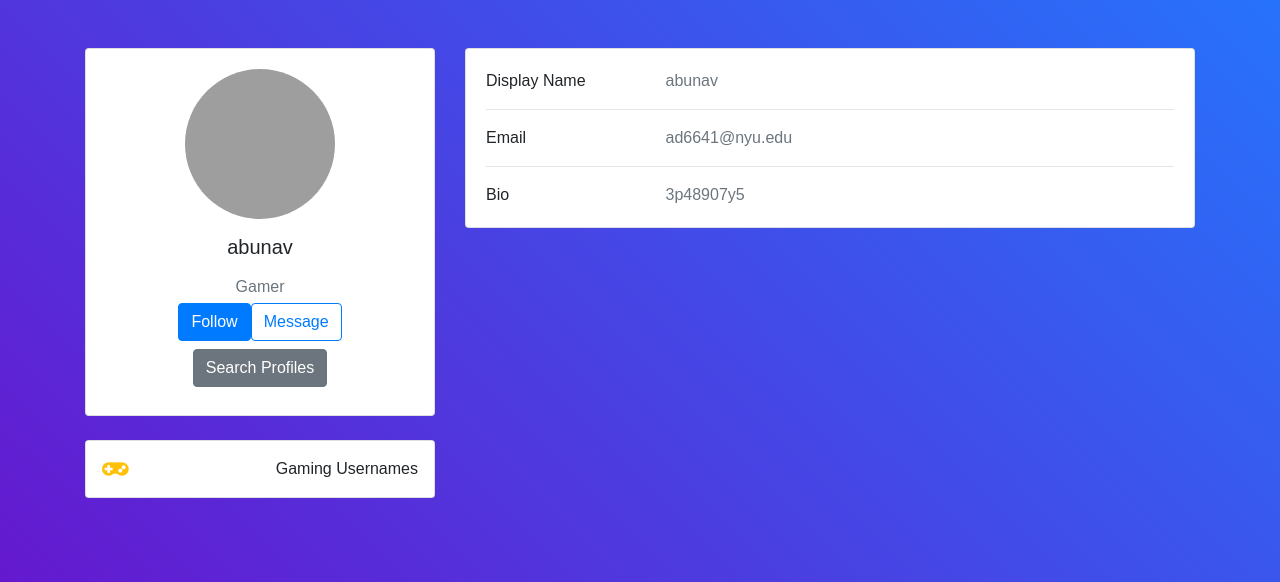
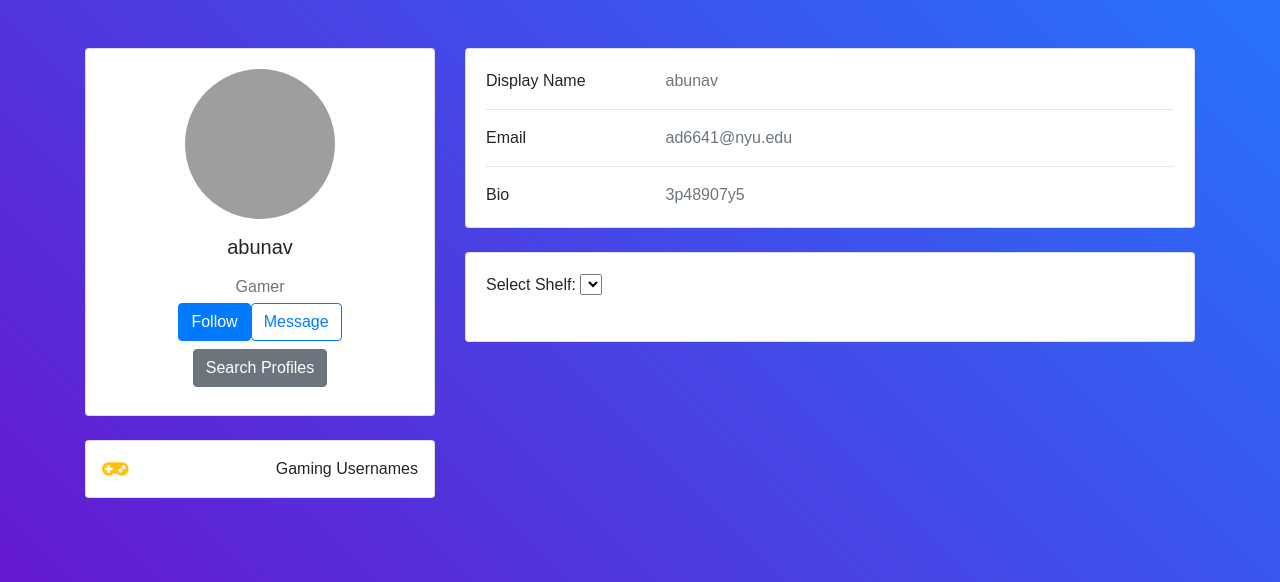
Before and after one commit to gcivil-nyu-org/fall24-monday-team1, a Django app: page /profile/view/2/ in a window 1280 px wide. Shown: the part 56-638 px from the top of the page. Run offline with Django 5.2, Linux system fonts and the light colour scheme; data comes from the database, SQL or seed files in the repository; data that the repository does not hold is empty; some libraries are stand-ins or nearby versions; grey boxes are pictures that could not be loaded.

Commit message:
removed unused code; fetching the game IDs from frontend works

```diff
--- a/userProfile/templates/profileView.html
+++ b/userProfile/templates/profileView.html
@@ -13,7 +13,6 @@
       rel="stylesheet"
       href="https://use.fontawesome.com/releases/v5.0.8/css/all.css"
     />
-    <script src="https://ajax.googleapis.com/ajax/libs/jquery/3.5.1/jquery.min.js"></script>
     <link rel="stylesheet" href="{% static 'css/styles.css' %}" />
   </head>
   <body>
@@ -170,11 +169,33 @@
             </div>
           </div>
           {% if viewable %}
-
+              <div class="card mb-4">
+                <div class="form-group">
+                  <div class="card-body">
+                    <label for="shelf-select">Select Shelf:</label>
+                    <select id="shelf-select">
+                      <option value=""></option>
+                      {% for shelf in user_games%}
+                        <option value="{{shelf}}">{{shelf|title}}</option>
+                      {% endfor %}
+                    </select>
+                  </div>
+                </div>
+                <div id="game-list">
+                </div>
+              </div>
           {% endif %}
         </div>
       </div>
     </div>
   </body>
 
+  <script>
+    document.getElementById("shelf-select").addEventListener("change", function(){
+      var shelf = this.value;
+      const gameIds = {{user_games|safe}}[shelf];
+      console.log(gameIds);
+    });
+  </script>
+
 </html>
--- a/userProfile/views/__init__.py
+++ b/userProfile/views/__init__.py
@@ -1,3 +1,3 @@
-from .viewProfile import viewProfile, viewMyProfile, fetch_user_games;
+from .viewProfile import viewProfile, viewMyProfile
 from .editProfile import editProfile;
 from .searchProfile import UserProfileListView;
--- a/userProfile/views/viewProfile.py
+++ b/userProfile/views/viewProfile.py
@@ -61,8 +61,3 @@ def viewProfile(request, user_id):
 @login_required
 def viewMyProfile(request):
     return viewProfile(request, request.user.pk)
-
-
-def fetch_user_games(request, username):
-    if request.method == "GET":
-        print(username)
```
